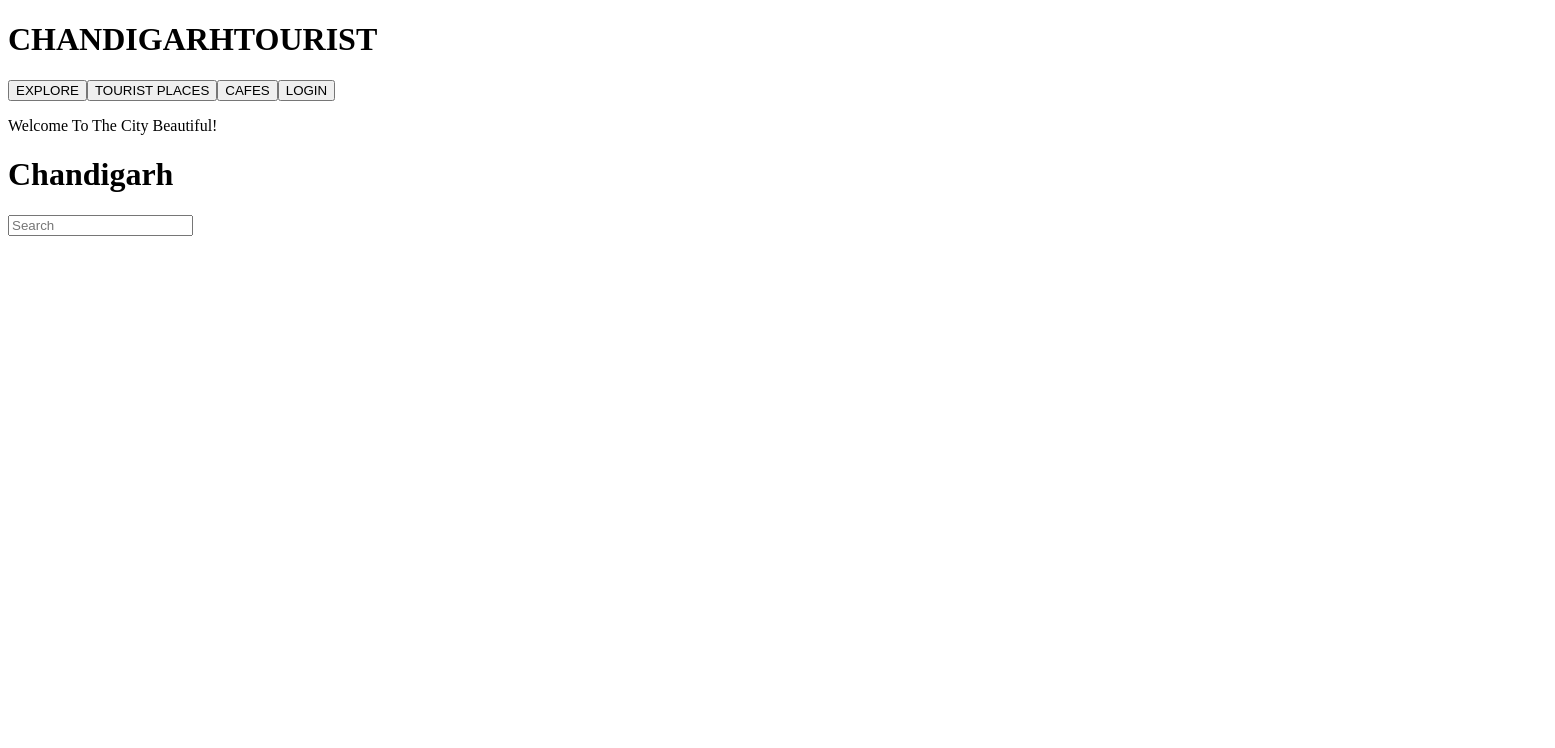
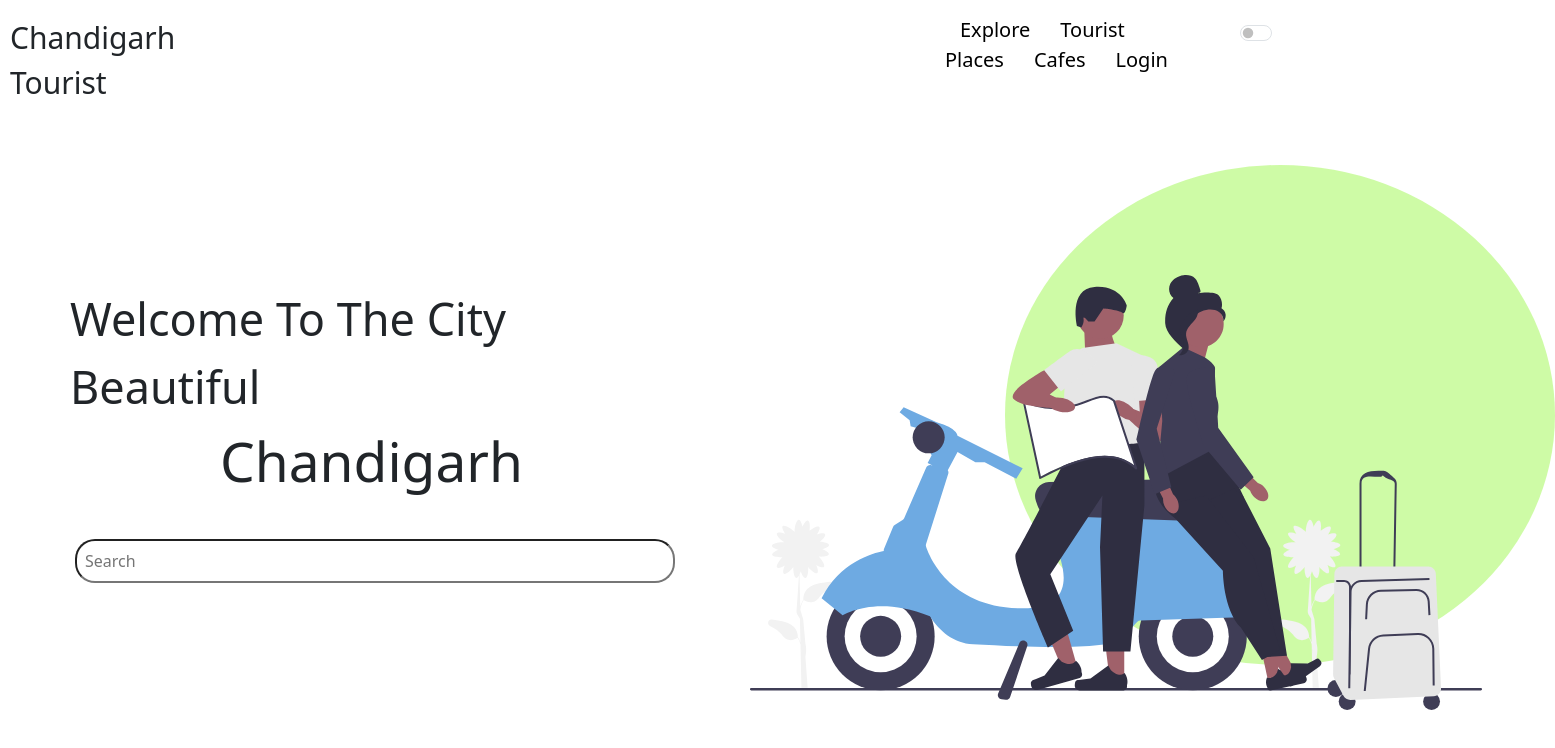
Before and after one commit to vivekk-tiwari/LOCALE, a React (Create React App) app in the folder my-app/: page / in a window 1280 px wide. Shown: the top 748 px of the page, 1555 px wide, since content can reach past the window. Built offline with nearby package versions, Linux system fonts and the light colour scheme.

Commit message:
Update Js file

```diff
--- a/my-app/public/index.html
+++ b/my-app/public/index.html
@@ -5,6 +5,11 @@
     <link rel="icon" href="%PUBLIC_URL%/favicon.ico" />
     <meta name="viewport" content="width=device-width, initial-scale=1" />
     <meta name="theme-color" content="#000000" />
+    <link rel="stylesheet" href="styles.css">
+
+    <link href="https://cdn.jsdelivr.net/npm/bootstrap@5.3.0/dist/css/bootstrap.min.css" rel="stylesheet" integrity="sha384-9ndCyUaIbzAi2FUVXJi0CjmCapSmO7SnpJef0486qhLnuZ2cdeRhO02iuK6FUUVM" crossorigin="anonymous">
+    <script src="https://cdn.jsdelivr.net/npm/bootstrap@5.3.0/dist/js/bootstrap.bundle.min.js" integrity="sha384-geWF76RCwLtnZ8qwWowPQNguL3RmwHVBC9FhGdlKrxdiJJigb/j/68SIy3Te4Bkz" crossorigin="anonymous"></script>
+
     <title>Million Dollar Idea</title>
   </head>
   <body>
--- a/my-app/public/styles.css
+++ b/my-app/public/styles.css
@@ -0,0 +1,79 @@
+/* NAVBAR COMPONENT CSS */
+.Navbar_main{
+    margin-top: 15px;
+    display: flex;
+}
+
+.Navbar_heading{
+    font-size: 30px;
+    margin-left: 10px;
+}
+
+.Navbar_link{
+    float: right;
+    margin-left: 750px;
+}
+
+#link1,#link2,#link3,#link4{
+    text-decoration: none;
+    color: black;
+    font-size: 20px;
+    padding-right: 15px;
+    padding-left: 15px;
+}
+
+/* //Dark theme switch */
+.form-check{
+    margin-top: 6px;
+    margin-left: 5px;
+}
+
+
+/* HOME COMPONENT CSS */
+#home_title{
+    font-size: 45px;
+    margin-bottom: 0px;
+    margin-left: 70px;
+}
+
+#home_title1{
+    font-size: 55px;
+    margin-left: 220px;
+}
+
+.home_heading{
+    margin-top: 180px;
+}
+
+.home_main{
+    display: flex;
+}
+
+#home_img{
+    margin-top: 140px;
+    margin-left: 75px;
+}
+
+.home_image{
+    margin-top: 30px;
+}
+
+#home_search{
+    margin-top: 20px;
+    width: 600px;
+    margin-left: 75px;
+    border-radius: 20px;
+    padding: 8px;
+}
+
+.home_circle{
+    position: absolute;
+    width: 550px;
+    height: 500px;
+    background-color: rgb(185, 250, 129);
+    opacity: 70%;
+    border-radius: 50%;
+    margin-left: 330px;
+    margin-top: 30px;
+    z-index: -1;
+}
--- a/my-app/src/components/App.jsx
+++ b/my-app/src/components/App.jsx
@@ -1,14 +1,14 @@
 import React from "react";
-import Header from "./Header";
-import CenterRegion from "./CenterRegion";
-import SearchForm from "./SearchForm";
+import Home from "./Home";
+import Navbar from "./Navbar";
+
 
 function App() {
   return (
     <div>
-      <Header />
-      <CenterRegion />
-      <SearchForm/>
+      <Navbar/>
+      <Home/>
+
     </div>
   );
 }
--- a/my-app/src/components/CenterRegion.jsx
+++ /dev/null
@@ -1,11 +0,0 @@
-import React from "react";
-
-function CenterRegion(){
-    return(
-        <div>
-            <p>Welcome To The City Beautiful!</p>
-            <h1>Chandigarh</h1>
-        </div>
-    )
-}
-export default CenterRegion
--- /dev/null
+++ b/my-app/src/components/DarkThemeSwitch.jsx
@@ -0,0 +1,15 @@
+import React from 'react';
+
+function DarkThemeSwitch(){
+    return (
+        <>
+        <div class="form-check form-switch">
+        <input class="form-check-input" type="checkbox" role="switch" id="flexSwitchCheckDefault"/>
+        <label class="form-check-label" for="flexSwitchCheckDefault"></label>
+        </div>
+        </>
+
+    );
+}
+
+export default DarkThemeSwitch;
--- a/my-app/src/components/Header.jsx
+++ /dev/null
@@ -1,19 +0,0 @@
-import React from "react";
-
-function Header(){
-    return(
-        <header>
-            <div>
-                <h1>
-                    CHANDIGARHTOURIST
-                </h1>
-                <button>EXPLORE</button>
-                <button>TOURIST PLACES</button>
-                <button>CAFES</button>
-                <button>LOGIN</button>
-            </div>
-        </header>
-    )
-}
-
-export default Header;
--- /dev/null
+++ b/my-app/src/components/Home.jsx
@@ -0,0 +1,23 @@
+import React from 'react';
+import Search from './Search';
+
+function Home(){
+    return (
+        <div className="home_main">
+            <div className="home_heading">
+                <p id='home_title'>Welcome To The City Beautiful</p>
+                <p id='home_title1'>Chandigarh</p>
+                <Search id='home_search'/>
+            </div>
+
+            <div className="home_image">
+                <div className="home_circle"></div>
+                <img id='home_img' src="./images/img.svg" alt="" />
+            </div>
+
+
+        </div>
+    );
+}
+
+export default Home;
--- /dev/null
+++ b/my-app/src/components/Navbar.jsx
@@ -0,0 +1,21 @@
+import React from "react";
+import DarkThemeSwitch from "./DarkThemeSwitch";
+
+function Navbar(){
+    return(
+        <>
+        <div className="Navbar_main">
+            <div className="Navbar_heading">Chandigarh Tourist</div>
+            <div className="Navbar_link">
+                <a id="link1" href="#">Explore</a>
+                <a id="link2" href="#">Tourist Places</a>
+                <a id="link3" href="#">Cafes</a>
+                <a id="link4" href="#">Login</a>
+            </div>
+            <DarkThemeSwitch/>
+        </div>
+        </>
+    )
+}
+
+export default Navbar;
--- a/my-app/src/components/SearchForm.jsx
+++ b/my-app/src/components/Search.jsx
@@ -1,13 +1,13 @@
 import React from "react";
 
-function SearchForm(){
+function Search(props){
     return(
         <div>
             <form>
-                <input placeholder="Search"></input>
+                <input id={props.id} placeholder="Search"></input>
             </form>
         </div>
     )
 }
 
-export default SearchForm
+export default Search
```
Also changed, not shown: my-app/public/images/img.svg (added).
